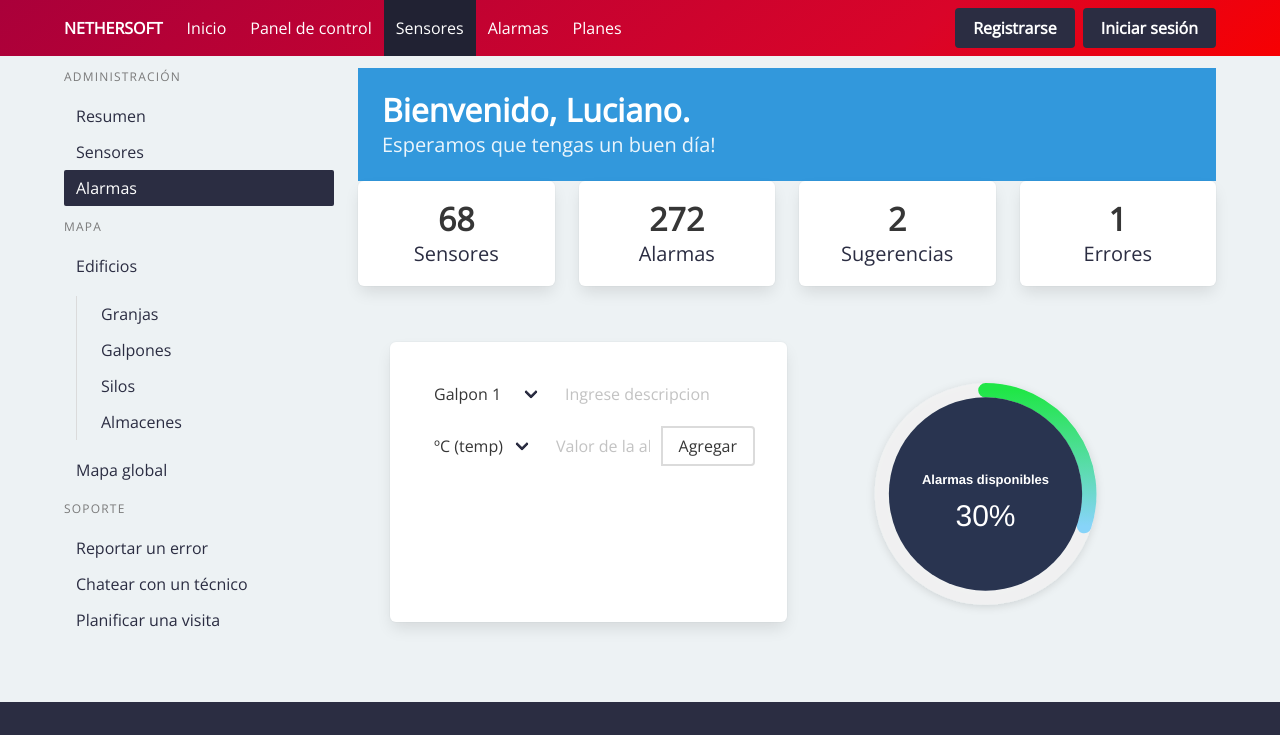
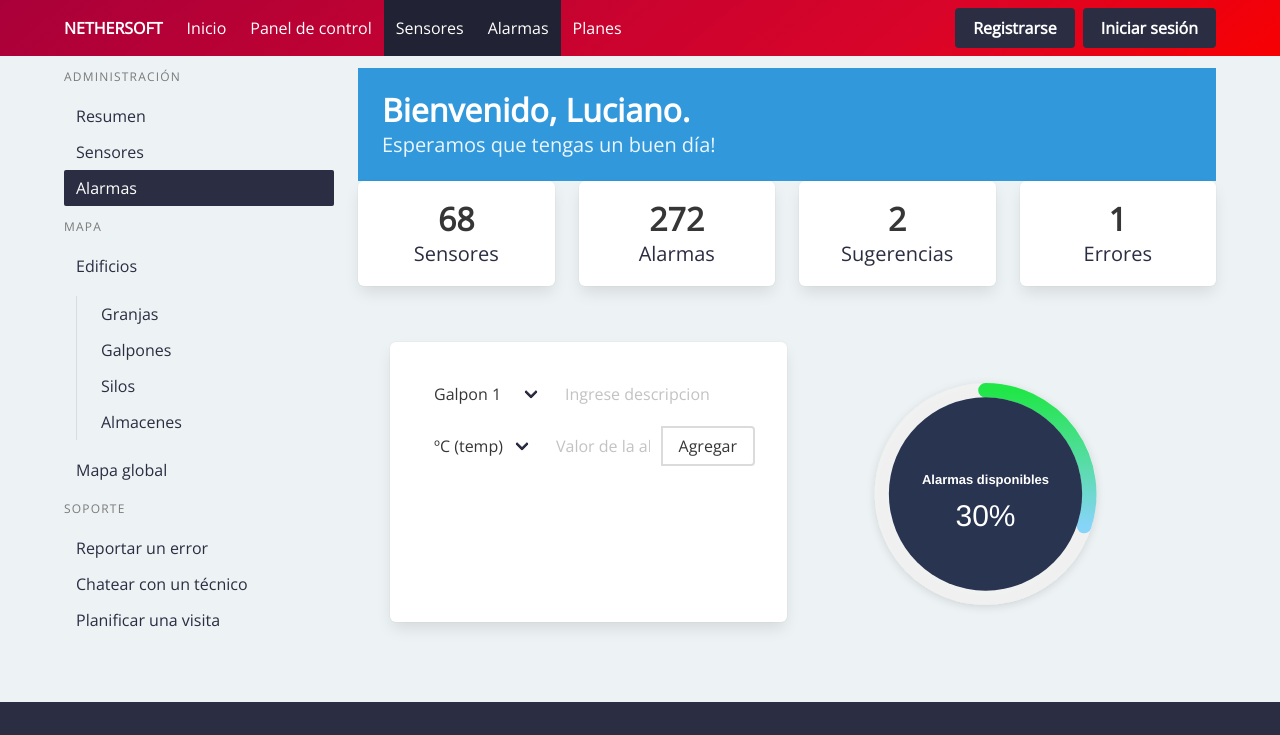
Before and after one commit to emabenetti/Nethersoft-Site, a website: page sitios/alarms.html in a window 1280 px wide. Shown: the top 735 px of the page. Drawn offline with nearby package versions, Linux system fonts and the light colour scheme.

Commit message:
Fix de un bug en el sitio de alarmas
Se corrigió un bug en el que la pestaña de alarmas no quedaba seleccionada correctamente al presionarla.

```diff
--- a/sitios/alarms.html
+++ b/sitios/alarms.html
@@ -38,7 +38,7 @@
               <a class="navbar-item is-active" href="sensores.html">
                 Sensores
               </a>
-              <a class="navbar-item" href="#">
+              <a class="navbar-item is-active" href="#">
                 Alarmas
               </a>
               <a class="navbar-item" href="planes.html">
```
